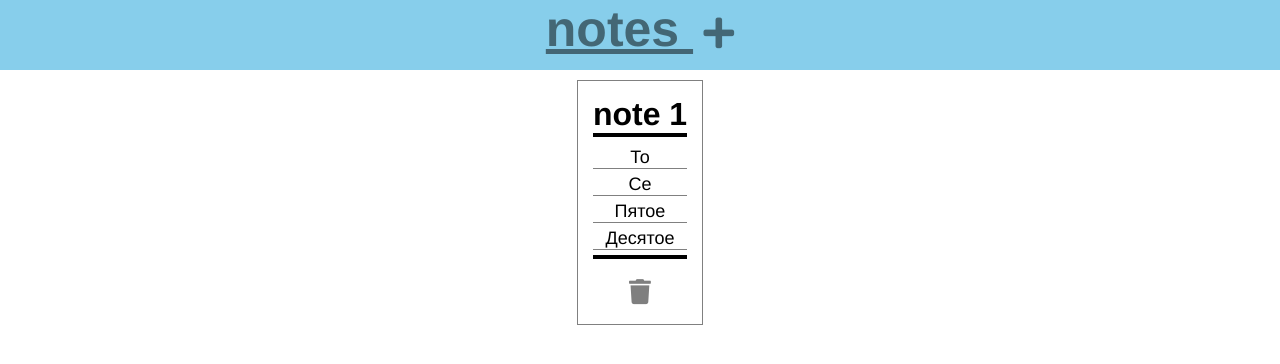
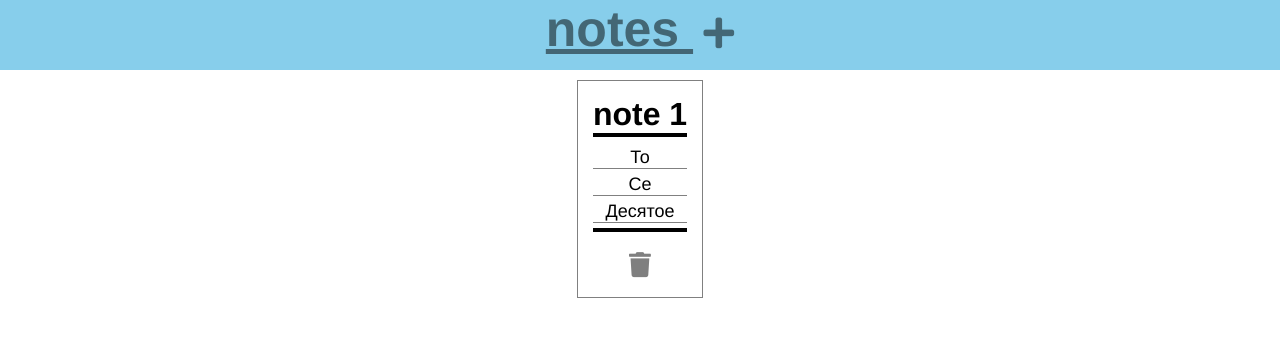
Before and after one commit to JollyR0ger42/Vue-Todo, a Vue app: page / in a window 1280 px wide. Shown: the top 364 px of the page. Built offline with nearby package versions, Linux system fonts and the light colour scheme.

Commit message:
make smart NotePreview

```diff
--- a/src/components/Note/NotePreview.vue
+++ b/src/components/Note/NotePreview.vue
@@ -3,7 +3,7 @@
     <h1>{{note.title}}</h1>
     <hr>
     <ul>
-      <li class="todo" v-for="todo in note.todoList" :key="todo.id" :todo="todo">
+      <li class="todo" v-for="todo in previewTodo" :key="todo.id">
         {{todo.text}}
       </li>
     </ul>
@@ -19,7 +19,17 @@ import NoteDeleteButton from './NoteDeleteButton';
 
 export default {
   props: ['note'],
-  components: {NoteDeleteButton}
+  components: {NoteDeleteButton},
+  computed:{
+    previewTodo(){
+      let result = this.note.todoList.filter(todo => todo.status === false);
+      if(result.length > 5){
+        result = result.slice(0, 4)
+        result.push({id: 'dots', text: '...'})
+      }
+      return result
+    }
+  }
 }
 </script>
 
```
